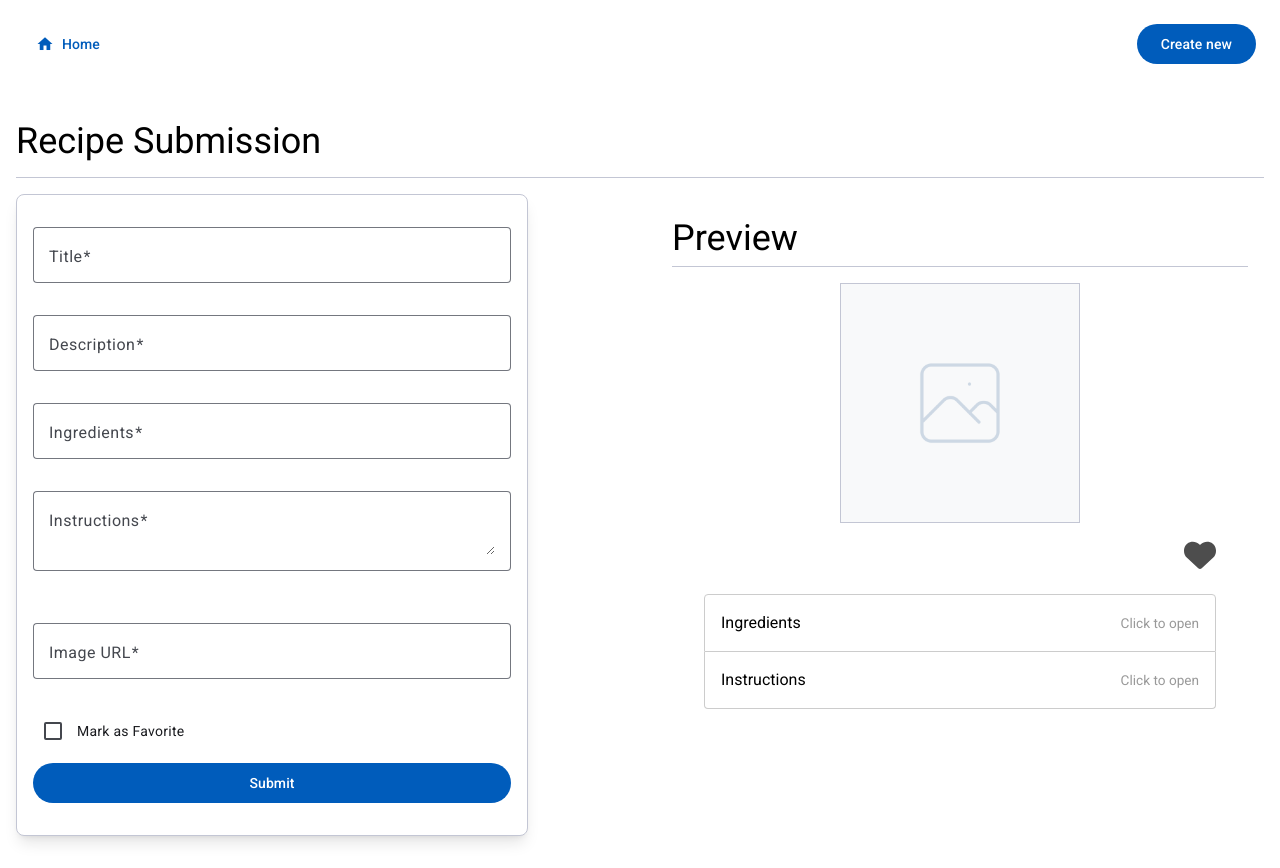
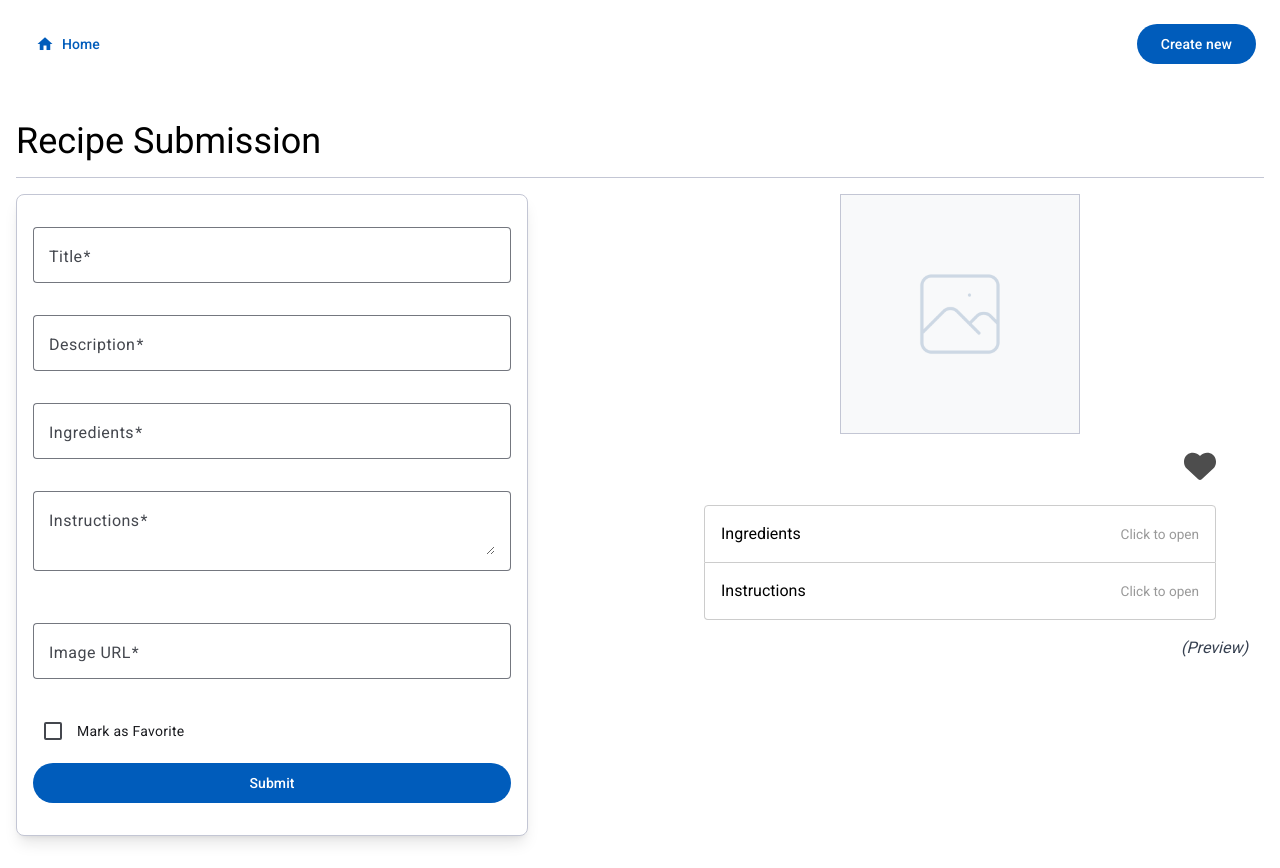
Before and after one commit to Zura014/sweeft-project, an Angular app: page /submission in a window 1280 px wide. Built offline with nearby package versions, Linux system fonts and the light colour scheme.

Commit message:
Refactor recipe form component; remove unnecessary header elements and add preview feedback for improved clarity

```diff
--- a/src/app/features/recipes/components/form/recipe-form.component.html
+++ b/src/app/features/recipes/components/form/recipe-form.component.html
@@ -7,8 +7,6 @@
   <div
     class="w-full max-w-lg h-fit bg-white py-4 sm:py-6 md:py-8 px-2 sm:px-3 md:px-4 rounded-lg border border-borderC shadow-lg"
   >
-    <header></header>
-
     <fieldset class="space-y-3">
       <!-- Title Input Field -->
       <mat-form-field appearance="outline" class="w-full">
@@ -136,10 +134,6 @@
 
   <!-- Preview section -->
   <section class="px-4">
-    <!-- Header part -->
-    <header class="my-4 py-2 border-b border-b-borderC">
-      <h2 class="text-2xl sm:text-3xl md:text-4xl">Preview</h2>
-    </header>
     <!-- Information dynamically updated via reactive forms -->
     <main>
       <!-- Image preview -->
@@ -265,6 +259,10 @@
           </div>
         </div>
       </section>
+      <!-- Fine print providing some feedback -->
+      <span class="my-4 py-2 border-b border-b-borderC">
+        <h2 class="text-base text-gray-700 text-end italic">(Preview)</h2>
+      </span>
     </main>
   </section>
 </form>
```
